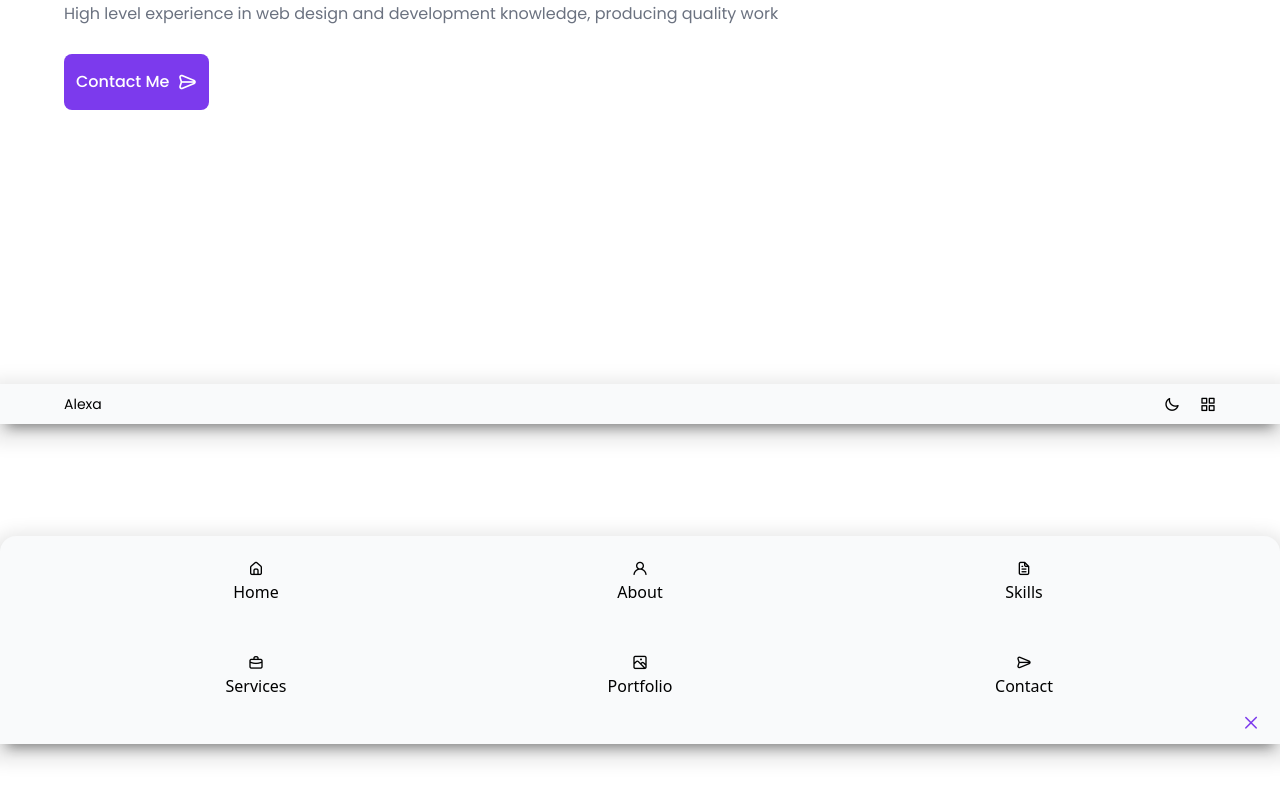
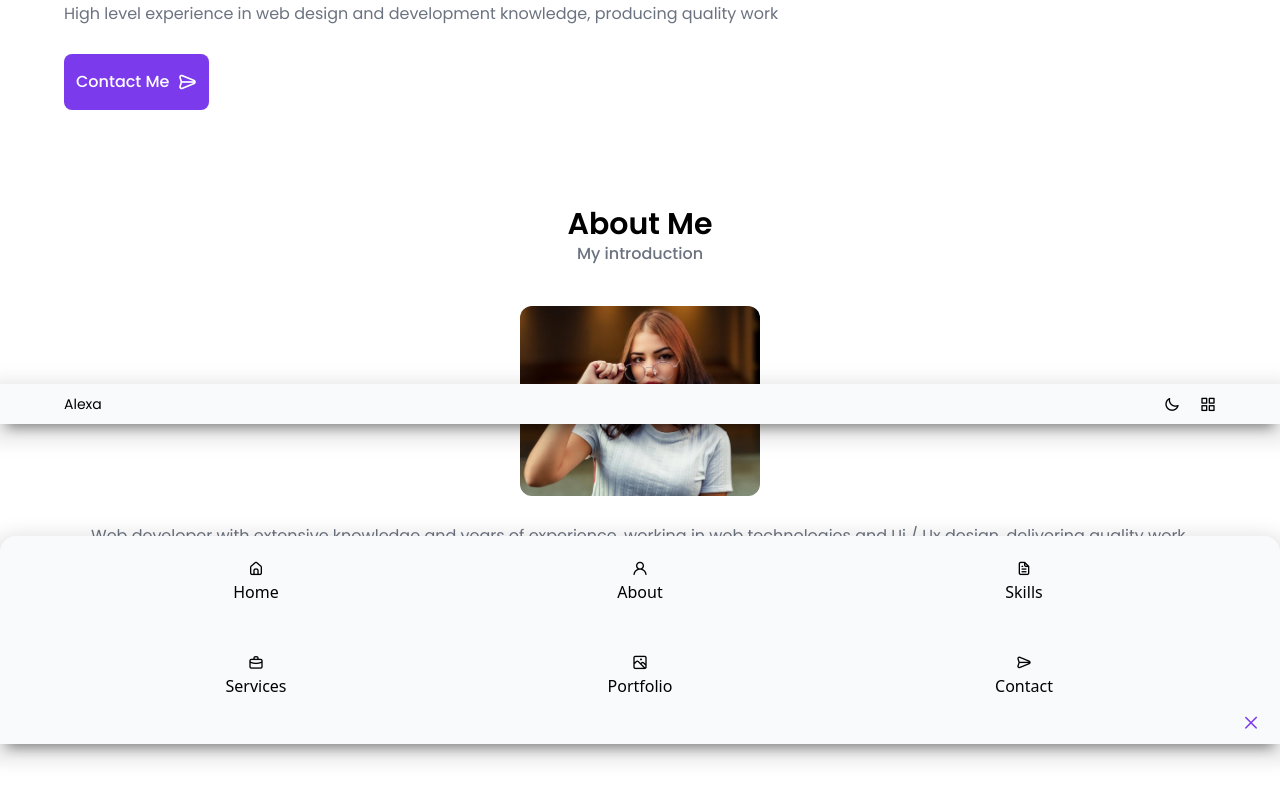
Before and after one commit to bambula1337/portfolio-vue-2, a Vue app in the folder portfoliovue2/: page /#/ in a window 1280 px wide. Shown: the part 376-1176 px from the top of the page. Before the commit the page ends 800 px from the top, so only its background shows below. Built offline with nearby package versions, Linux system fonts and the light colour scheme.

Commit message:
Made an About Component and WelcomeTextComponent

```diff
--- a/portfoliovue2/src/assets/style/tailwind.scss
+++ b/portfoliovue2/src/assets/style/tailwind.scss
@@ -6,7 +6,6 @@ body {
   @apply m-0 p-0 box-border min-h-screen;
   & #app {
     @apply flex flex-col min-h-screen;
-
     & .base-content {
       @apply flex-grow;
     }
--- /dev/null
+++ b/portfoliovue2/src/components/About/AboutMain.vue
@@ -0,0 +1,129 @@
+<template>
+  <div class="about">
+    <div class="welcome-text-wrapper">
+      <WelcomeText
+        :main-text="WelcomeTextProps.mainText"
+        :sub-text="WelcomeTextProps.subText"
+      />
+    </div>
+    <div class="about-main">
+      <div class="top">
+        <img src="@/assets/images/about/girl.jpg" class="image" alt="" />
+        <p class="text">
+          Web developer with extensive knowledge and years of experience,
+          working in web technologies and Ui / Ux design, delivering quality
+          work.
+        </p>
+      </div>
+      <div class="bottom">
+        <div class="stats">
+          <div
+            class="stat-card"
+            v-for="(card, index) in StatCards"
+            :key="index"
+          >
+            <div class="card-number">{{ numberFixer(card.number) }}</div>
+            <div class="card-text">{{ card.text }}</div>
+          </div>
+        </div>
+        <button class="download">
+          <p class="text">Download CV</p>
+          <i class="uil uil-download-alt icon"></i>
+        </button>
+      </div>
+    </div>
+  </div>
+</template>
+
+<script>
+import WelcomeText from "@/components/WelcomeText.vue";
+
+export default {
+  name: "AboutMain",
+  components: {
+    WelcomeText,
+  },
+  methods: {
+    numberFixer: function (number) {
+      if (number < 10) {
+        return "0" + number + "+";
+      } else {
+        return number + "+";
+      }
+    },
+  },
+  data() {
+    return {
+      WelcomeTextProps: {
+        mainText: "About Me",
+        subText: "My introduction",
+      },
+      StatCards: [
+        {
+          id: 1,
+          number: 8,
+          text: "Years experience",
+        },
+        {
+          id: 2,
+          number: 20,
+          text: "Completed projects",
+        },
+        {
+          id: 3,
+          number: 5,
+          text: "Companies worked",
+        },
+      ],
+    };
+  },
+};
+</script>
+
+<style lang="scss" scoped>
+.about {
+  @apply mt-24 px-5 mb-20;
+
+  & .welcome-text-wrapper {
+  }
+
+  & .about-main {
+    @apply flex flex-col;
+    & .top {
+      @apply flex justify-center flex-col items-center;
+      & .image {
+        @apply w-60 rounded-xl mt-10 mb-7;
+      }
+
+      & .text {
+        @apply text-center font-poppins text-gray-500;
+      }
+    }
+
+    & .bottom {
+      @apply flex items-center flex-col;
+      & .stats {
+        @apply flex justify-between mt-10;
+        & .stat-card {
+          @apply flex flex-col justify-center items-center text-center;
+          & .card-number {
+            @apply font-poppins font-semibold text-2xl;
+          }
+          & .card-text {
+            @apply font-poppins text-gray-500 text-sm;
+          }
+        }
+      }
+      & .download {
+        @apply bg-purple-600 flex h-14 px-3 items-center rounded-lg mt-7;
+        & .text {
+          @apply text-white font-medium;
+        }
+        & .icon {
+          @apply text-white ml-2 -mt-1 text-xl;
+        }
+      }
+    }
+  }
+}
+</style>
--- /dev/null
+++ b/portfoliovue2/src/components/WelcomeText.vue
@@ -0,0 +1,25 @@
+<template>
+  <div class="welcome-text">
+    <p class="main-text">{{ mainText }}</p>
+    <p class="sub-text">{{ subText }}</p>
+  </div>
+</template>
+
+<script>
+export default {
+  name: "WelcomeTextComponent",
+  props: ["mainText", "subText"],
+};
+</script>
+
+<style lang="scss" scoped>
+.welcome-text{
+  @apply flex flex-col justify-center text-center;
+  & .main-text{
+    @apply text-3xl font-poppins font-semibold;
+  }
+  & .sub-text{
+    @apply text-gray-500 font-poppins font-medium;
+  }
+}
+</style>
--- a/portfoliovue2/src/views/Home.vue
+++ b/portfoliovue2/src/views/Home.vue
@@ -1,16 +1,19 @@
 <template>
   <div class="home">
     <Info/>
+    <About/>
   </div>
 </template>
 
 <script>
 import Info from '@/components/Info.vue';
+import About from '@/components/About/AboutMain.vue'
 
 export default {
   name: "Home",
   components: {
     Info,
+    About,
   }
 };
 </script>
```
Also changed, not shown: portfoliovue2/src/assets/images/about/girl.jpg (added).
